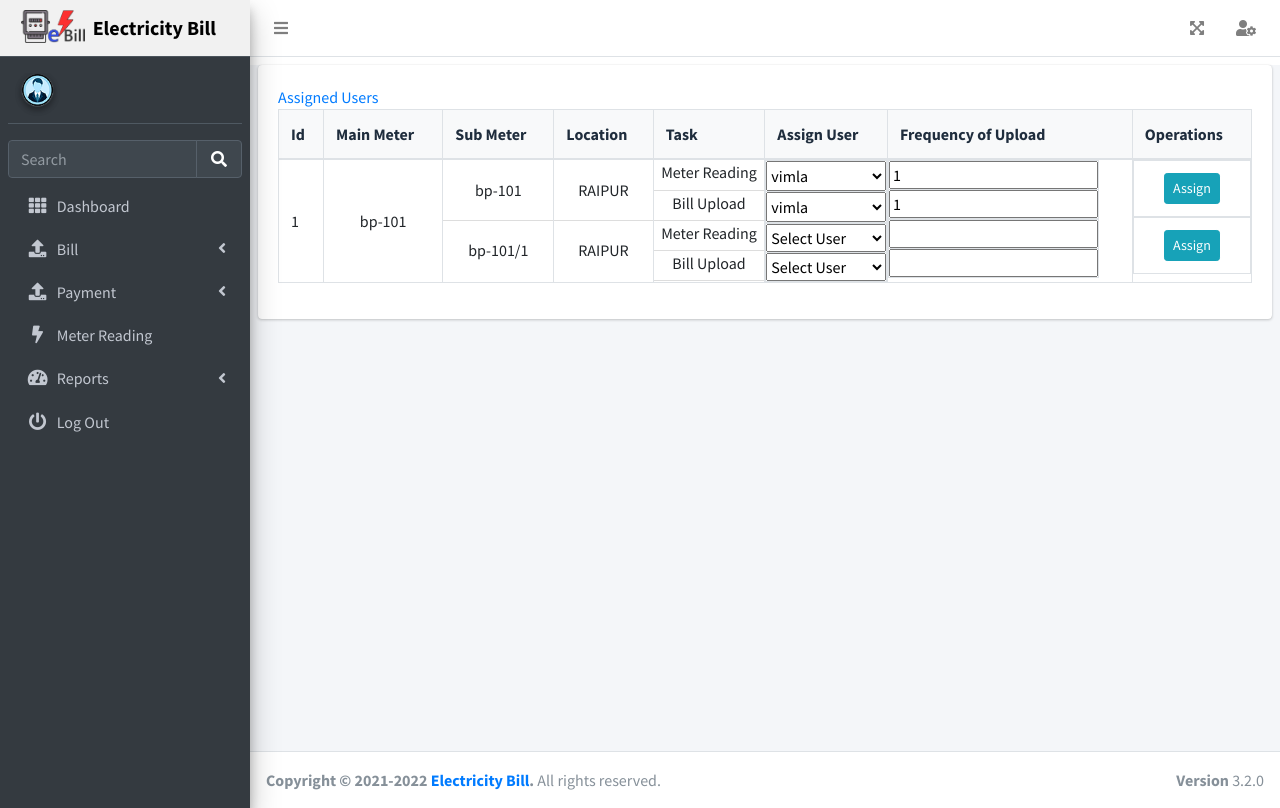
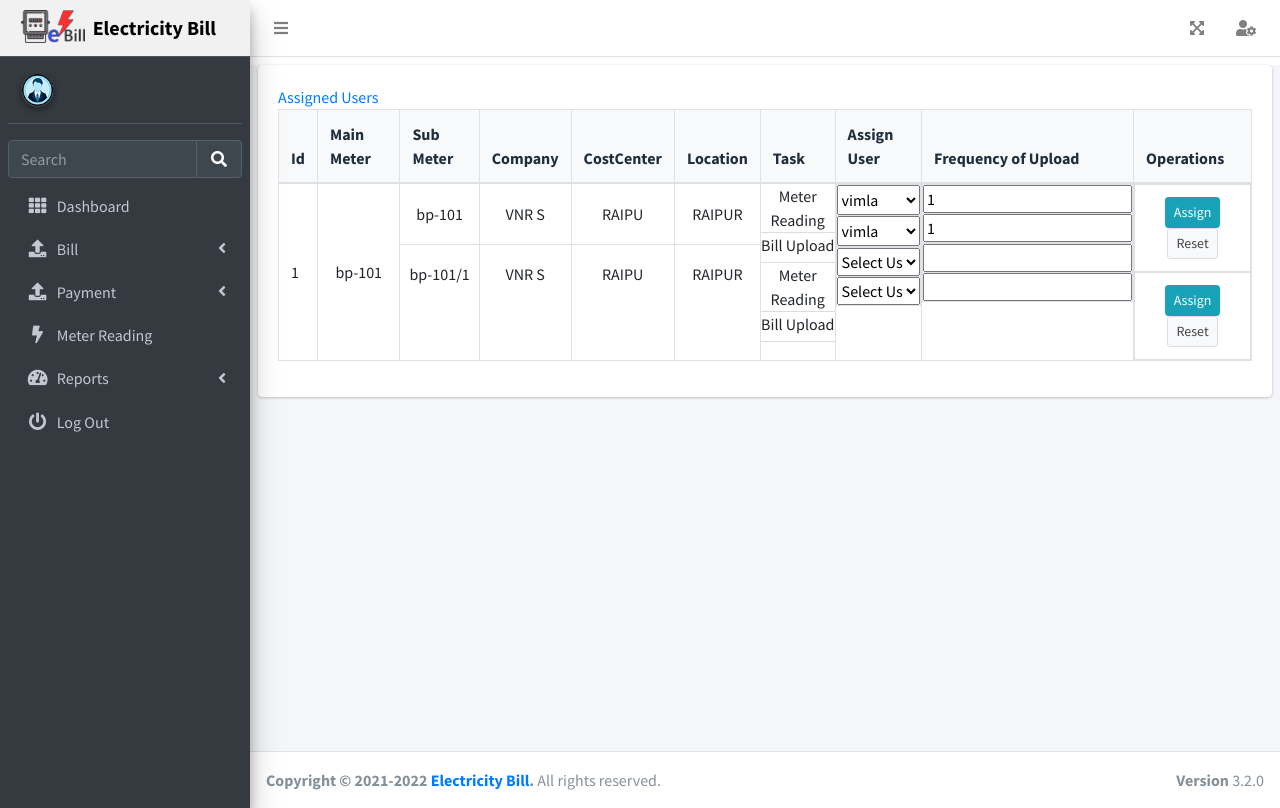
Before and after one commit to rahul1290/bill, a CodeIgniter app: page /bill/index.php/assigntask_ctrl/assign_user_list in a window 1280 px wide. Run offline with CodeIgniter, Linux system fonts and the light colour scheme; data comes from the database, SQL or seed files in the repository; data that the repository does not hold is empty; some libraries are stand-ins or nearby versions.

Commit message:
bill upload and task assign work done

```diff
--- a/application/controllers/Assigntask_ctrl.php
+++ b/application/controllers/Assigntask_ctrl.php
@@ -113,9 +113,97 @@ class Assigntask_ctrl extends CI_Controller {
 	  }
   }
 
+  function assign_user_remove(){
+      $meter = $this->input->post('meter') == '0' ? $this->input->post('sub-meter') : $this->input->post('meter');
+
+      $this->db->query("UPDATE task_assign set status = 0 where sub_meter_id =". $this->input->post('sub-meter')." AND sno_id =". $meter);
+      echo json_encode(array('msg'=>'Remove permissions.','status'=>200));
+  }
+
+  function assign_user_list_submit(){
+      $meter = $this->input->post('meter') == '0' ? $this->input->post('sub-meter') : $this->input->post('meter');
+
+      $this->db->select('task_id');
+      $result = $this->db->get_where('task_assign',array(
+          'sno_id' => $meter,
+          'sub_meter_id' => $this->input->post('sub-meter'),
+          'status' => 1
+      ))->result_array();
+
+      if(count($result)>0){
+          $taskIds = '';
+          foreach($result as $r){
+              $taskIds .= $r['task_id'].',';
+          }
+          $taskIds = rtrim($taskIds, ", ");
+
+          $this->db->query("UPDATE `task_assign` SET `status` = 0
+          WHERE `task_id` IN($taskIds)");
+      }
+
+
+          if($this->input->post('reading-user') == $this->input->post('billupload-user')){
+              $this->db->insert('task_assign',array(
+                  'sno_id' => $meter,
+                  'sub_meter_id' => $this->input->post('sub-meter'),
+                  'user_id' => $this->input->post('reading-user'),
+                  'meter_reading' => $this->input->post('meter_reading'),
+                  'reading_frq' => $this->input->post('reading_frq'),
+                  'bill_upload' => $this->input->post('bill_upload'),
+                  'upload_frq' => $this->input->post('upload_frq'),
+                  'created_by' => $this->session->userdata('user_id'),
+                  'created_at' => date('Y-m-d')
+              ));
+          } else {
+    //           $submit_data = array(
+    //               array(
+    //               'sno_id' => $meter,
+    //               'sub_meter_id' => $this->input->post('sub-meter'),
+    //               'user_id' => $this->input->post('reading-user'),
+    //               'meter_reading' => $this->input->post('meter_reading'),
+    //               'reading_frq' => $this->input->post('reading_frq'),
+    //               'created_by' => $this->session->userdata('user_id'),
+    //               'created_at' => date('Y-m-d')
+    //               ),
+    //               array(
+    //                   'sno_id' => $meter,
+    //                   'sub_meter_id' => $this->input->post('sub-meter'),
+    //                   'user_id' => $this->input->post('billupload-user'),
+    //                   'bill_upload' => $this->input->post('bill_upload'),
+    //                   'upload_frq' => $this->input->post('upload_frq'),
+    //                   'created_by' => $this->session->userdata('user_id'),
+    //                   'created_at' => date('Y-m-d')
+    //               ));
+
+              $this->db->insert('task_assign',array(
+                  'sno_id' => $meter,
+                  'sub_meter_id' => $this->input->post('sub-meter'),
+                  'user_id' => $this->input->post('reading-user'),
+                  'meter_reading' => $this->input->post('meter_reading'),
+                  'reading_frq' => $this->input->post('reading_frq'),
+                  'created_by' => $this->session->userdata('user_id'),
+                  'created_at' => date('Y-m-d')
+              ));
+              $this->db->insert('task_assign',array(
+                  'sno_id' => $meter,
+                  'sub_meter_id' => $this->input->post('sub-meter'),
+                  'user_id' => $this->input->post('billupload-user'),
+                  'bill_upload' => $this->input->post('bill_upload'),
+                  'upload_frq' => $this->input->post('upload_frq'),
+                  'created_by' => $this->session->userdata('user_id'),
+                  'created_at' => date('Y-m-d')
+              ));
+
+              //$this->db->insert_batch('task_assign',$submit_data);
+          }
+
+
+      echo json_encode(array('msg'=>'User Assign successfully.','status'=>200));
+
+  }
   function assign_user_list(){
 	$data['records'] = $this->db->query("SELECT mm.mid,if(isnull(mm.parent_meter),'main-meter','sub-meter') as mtype,mm.bpno,mm.parent_meter,
-								cm.name as company,ccm.name as cost_center_name,lm.name as location,ta.user_id,ta.meter_reading,ta.reading_frq,
+								cm.cid,cm.name as company,ccm.costc_id,ccm.name as cost_center_name,lm.loc_id,lm.name as location,ta.user_id,ta.meter_reading,ta.reading_frq,
 								ta.bill_upload,ta.upload_frq
 								FROM meter_master mm
 								left JOIN meter_master mm2 on mm2.parent_meter = mm.mid
@@ -125,7 +213,7 @@ class Assigntask_ctrl extends CI_Controller {
 								left JOIN (SELECT task_id,if(isnull(sub_meter_id),sno_id,sub_meter_id) as meter_id,user_id,meter_reading,reading_frq,bill_upload,upload_frq FROM task_assign WHERE status = 1) as ta on ta.meter_id = mm.mid
 								group by mm.bpno
 								order by mm.mid")->result_array();
-
+    //print_r($data['records']); die;
 	$this->db->select('*');
 	$data['users'] = $this->db->get_where('users',array('status'=>1))->result_array();
 
--- a/application/controllers/Meter_ctrl.php
+++ b/application/controllers/Meter_ctrl.php
@@ -255,14 +255,14 @@ class Meter_ctrl extends CI_Controller {
   function bill_list(){
       $this->db->select('b.*,mm.bpno,cm.name as companyName,costc.name as costcenterName,lm.name as locationName');
       if($this->session->userdata('role') != 'super_admin'){
-        $this->db->where('b.created_by',$this->session->userdata('userid'));
+        $this->db->where('b.created_by',$this->session->userdata('user_id'));
       }
       $this->db->join('meter_master mm','mm.mid = b.sno_id');
       $this->db->join('company_master cm','cm.cid = mm.cid');
       $this->db->join('cost_center_master costc','costc.costc_id = mm.costc_id');
       $this->db->join('location_master lm','lm.loc_id = mm.loc_id');
       $data['bills'] = $this->db->get_where('bill b',array('b.status'=>1))->result_array();
-
+      //print_r($this->db->last_query()); die;
       $data['main_content'] = $this->load->view('bill-list',$data,true);
       $this->load->view('admin_layout',$data);
   }
--- a/application/views/assigntask-show.php
+++ b/application/views/assigntask-show.php
@@ -22,6 +22,8 @@
                     <th>Id</th>
                     <th>Main Meter</th>
                     <th>Sub Meter</th>
+                    <th>Company</th>
+                    <th>CostCenter</th>
                     <th>Location</th>
                     <th>Task</th>
                     <th>Assign User</th>
@@ -46,6 +48,7 @@
                         ?>
                         <!-- Service No. -->
                         <td class="text-center m-0 p-0" style="vertical-align: middle;height:<?php echo ($ic * 2) * 30; ?>px;"><?php echo $record['bpno']; ?></td>
+
                         <!-- Sub Meter -->
                         <td class="text-center m-0 p-0">
                           <table class="table-fd" width="100%">
@@ -53,6 +56,30 @@
                             <?php foreach($records as $r) {
                               if($r['parent_meter'] == $record['mid']){
                                 echo "<tr><td class='m-0 p-0' style='height:".((($ic * 2) * 30)/$ic)."px;vertical-align: middle;'>".$r['bpno']."</td></tr>";
+                              }
+                            } ?>
+                          </table>
+                        </td>
+
+                        <!-- company -->
+                        <td class="text-center m-0 p-0">
+                          <table class="table-fd" width="100%">
+                          		<tr><td class='m-0 p-0' style='height:<?php echo ((($ic * 2) * 30)/$ic) ?>px;vertical-align: middle;'><?php echo substr($r['company'], 0,5); ?></td></tr>
+                            <?php foreach($records as $r) {
+                              if($r['parent_meter'] == $record['mid']){
+                                  echo "<tr><td class='m-0 p-0' style='height:".((($ic * 2) * 30)/$ic)."px;vertical-align: middle;'>".substr($r['company'], 0,5)."</td></tr>";
+                              }
+                            } ?>
+                          </table>
+                        </td>
+
+                        <!-- costcenter -->
+                        <td class="text-center m-0 p-0">
+                          <table class="table-fd" width="100%">
+                          		<tr><td class='m-0 p-0' style='height:<?php echo ((($ic * 2) * 30)/$ic) ?>px;vertical-align: middle;'><?php echo substr($record['cost_center_name'], 0,5); ?></td></tr>
+                            <?php foreach($records as $r) {
+                              if($r['parent_meter'] == $record['mid']){
+                                  echo "<tr><td class='m-0 p-0' style='height:".((($ic * 2) * 30)/$ic)."px;vertical-align: middle;'>".substr($r['cost_center_name'], 0,5)."</td></tr>";
                               }
                             } ?>
                           </table>
@@ -99,7 +126,7 @@
                         		<tr>
                         			<td style='' class='m-0 p-0'>
 
-                                      <select style='width:100%;height:30px;' id="assign_user_meter_reading_<?php echo $record['mid']; ?>_<?php echo $record['mid']; ?>">
+                                      <select style='width:100%;height:30px;' id="assign_user_meter_reading_<?php echo $record['mid'].'_0'; ?>">
                                         <option value=''>Select User</option>
                                         <?php foreach($users as $user){
                                           if($user['uid'] == $record['user_id']){
@@ -113,7 +140,7 @@
                         		</tr>
                         		<tr>
                         			<td style='' class='m-0 p-0'>
-                                      <select style='width:100%;height:30px;' id="assign_user_bill_uploading_<?php echo $record['mid']; ?>_<?php echo $record['mid']; ?>">
+                                      <select style='width:100%;height:30px;' id="assign_user_bill_uploading_<?php echo $record['mid'].'_0'; ?>">
                                         <option value=''>Select User</option>
                                         <?php foreach($users as $user){
                                           if($user['uid'] == $record['user_id']){
@@ -167,14 +194,14 @@
                         	<table style='height:100%'>
                               <tr>
                                 <td class='m-0 p-0'>
-                                  <input style='height:28px;' type='number' id='reading_freq_<?php echo $record['mid']; ?>_<?php echo $record['mid']; ?>' value="<?php if($record['meter_reading'] == 1){
+                                  <input style='height:28px;' type='number' id='reading_freq_<?php echo $record['mid'].'_0'; ?>' value="<?php if($record['meter_reading'] == 1){
                                       echo $record['reading_frq'];
                                   }?>"/>
                                 </td>
                               </tr>
                               <tr>
                                 <td class='m-0 p-0'>
-                                  <input style='height:28px;' type='number' id='bill_upload_freq_<?php echo $record['mid']; ?>_<?php echo $record['mid']; ?>' value="<?php if($record['bill_upload'] == 1){
+                                  <input style='height:28px;' type='number' id='bill_upload_freq_<?php echo $record['mid'].'_0'; ?>' value="<?php if($record['bill_upload'] == 1){
                                       echo $record['upload_frq'];
                                   }?>"/>
                                 </td>
@@ -209,7 +236,8 @@
                         	<table width="100%" class="m-0 p-0">
                         		<tr>
                         			<td>
-                        				<input class="btn btn-sm btn-info assign_btn" data-id="assign_<?php echo $r['loc_id']; ?>_<?php echo $record['mid']; ?>_<?php echo $record['mid']; ?>" type="button" value="Assign" />
+                        				<input class="btn btn-sm btn-info assign_btn" data-id="assign_<?php echo $r['cid'].'_'.$r['costc_id'].'_'.$r['loc_id'].'_'. $record['mid'].'_0'; ?>" type="button" value="Assign" />
+                        				<input class="btn btn-sm btn-default assign_btn_reset" data-id="assign_<?php echo $r['cid'].'_'.$r['costc_id'].'_'.$r['loc_id'].'_'. $record['mid'].'_0'; ?>" type="button" value="Reset" />
                         			</td>
                         		</tr>
                         	</table>
@@ -218,7 +246,8 @@
                         	    <table width="100%" class="m-0 p-0">
                             		<tr>
                             			<td>
-                            				<input class="btn btn-sm btn-info assign_btn" data-id="assign_<?php echo $r['loc_id']; ?>_<?php echo $r['mid']; ?>_<?php echo $record['mid']; ?>" type="button" value="Assign" />
+                            				<input class="btn btn-sm btn-info assign_btn" data-id="assign_<?php echo $r['cid'].'_'.$r['costc_id'].'_'.$r['loc_id'].'_'. $r['mid'].'_'.$record['mid']; ?>" type="button" value="Assign" />
+                            				<input class="btn btn-sm btn-default assign_btn_reset" data-id="assign_<?php echo $r['cid'].'_'.$r['costc_id'].'_'.$r['loc_id'].'_'. $r['mid'].'_'.$record['mid']; ?>" type="button" value="Reset" />
                             			</td>
                             		</tr>
                             	</table>
@@ -259,14 +288,91 @@
     });
 
 
+    $(document).on('click','.assign_btn_reset',function(){
+    	let str = $(this).data('id');
+    	const x = str.split('_');
+
+    	const company = x[1];
+    	const costcenter = x[2];
+    	const location = x[3];
+    	const subMeter = x[4];
+    	const mainMeter = x[5];
+
+    	$.ajax({
+                url: `${baseUrl}Assigntask_ctrl/assign_user_remove`,
+                method: "POST",
+                dataType: "json",
+                data : {
+                	'company': company,
+                	'costcenter' : costcenter,
+                	'location' : location,
+                	'meter' : mainMeter,
+                	'sub-meter' : subMeter
+                },
+                beforeSend(){},
+                success(response){
+                	alert(response.msg);
+                	location.reload();
+                }
+          });
+    });
+
     $(document).on('click','.assign_btn',function(){
     	let str = $(this).data('id');
     	const x = str.split('_');
-    	const mainMeter = x[2];
-    	const subMeter = x[1];
 
-    	console.log($('#assign_user_meter_reading_'+ x[2] +'_'+ x[1]).val());
-    	console.log($('#reading_freq_'+ x[2] +'_'+ x[1]).val());
+    	const company = x[1];
+    	const costcenter = x[2];
+    	const location = x[3];
+    	const subMeter = x[4];
+    	const mainMeter = x[5];
+
+    	console.log($('#assign_user_meter_reading_'+ subMeter +'_'+ mainMeter).val());
+    	console.log($('#reading_freq_'+ subMeter +'_'+ mainMeter).val());
+    	console.log($('#assign_user_bill_uploading_'+ subMeter +'_'+ mainMeter).val());
+    	console.log($('#bill_upload_freq_'+ subMeter +'_'+ mainMeter).val());
+
+    	formvalid = false;
+
+    	if($('#assign_user_meter_reading_'+ subMeter +'_'+ mainMeter).val() > 0){
+    		if($('#reading_freq_'+ subMeter +'_'+ mainMeter).val() > 0){
+    			if($('#assign_user_bill_uploading_'+ subMeter +'_'+ mainMeter).val() > 0){
+    				if($('#bill_upload_freq_'+ subMeter +'_'+ mainMeter).val() >0){
+    					formvalid = true;
+    				}
+    			}
+    		}
+    	}
+
+    	if(formvalid){
+        	$.ajax({
+                url: `${baseUrl}Assigntask_ctrl/assign_user_list_submit`,
+                method: "POST",
+                dataType: "json",
+                data : {
+                	'company': company,
+                	'costcenter' : costcenter,
+                	'location' : location,
+                	'meter' : mainMeter,
+                	'sub-meter' : subMeter,
+                	'reading-user' : $('#assign_user_meter_reading_'+ subMeter +'_'+ mainMeter).val(),
+                	'billupload-user' : $('#assign_user_bill_uploading_'+ subMeter +'_'+ mainMeter).val(),
+                	'meter_reading' : 1,
+                	'reading_frq' : $('#reading_freq_'+ subMeter +'_'+ mainMeter).val(),
+                	'bill_upload' : 1,
+                	'upload_frq' :$('#bill_upload_freq_'+ subMeter +'_'+ mainMeter).val()
+                },
+                beforeSend(){},
+                success(response){
+                    if(response.status == 200){
+                        alert(response.msg);
+                        location.reload();
+                    }
+                }
+            });
+        } else {
+        	alert('Please fill all required fields.');
+        }
     });
 
     </script>
--- a/application/views/bill-list.php
+++ b/application/views/bill-list.php
@@ -6,6 +6,7 @@
           	<div class="col-sm-12">
           		<h5 class="text-primary" id="page-heading">My Bill Entries</h5>
           		<hr/>
+          		<?php echo $this->session->flashdata('msg'); ?>
           		<div class="table-responsive">
           		<table border="1">
           			<thead>
--- a/application/views/bill-upload.php
+++ b/application/views/bill-upload.php
@@ -432,7 +432,7 @@
                     </div>
                     <div class="form-group row mt-3">
                     	<div class="row">
-                            <label for="inputEmail3" class="col-sm-5 col-form-label text-xs">Image<label class="text-danger">*</label></label>
+                            <label for="inputEmail3" class="col-sm-5 col-form-label text-xs">Image</label>
                             <div class="col-sm-7">
                               <input type="file" name="userfile" id="userfile"  class="form-control"/>
                               <?php echo form_error('userfile'); ?>
```
Also changed, not shown: upload/0ccc1749df8f63909371092900d267f9.png (deleted), upload/19a1d6308923ce04ace72e924b4b083e.png (deleted), upload/3943f118fa7e839bb8a162011b46da1e.png (deleted), upload/6e89c692b90f4933af2c49ec209850a4.png (deleted), upload/77dbcee63ba97d51bafafef4e80ece3e.png (deleted), upload/b6faeb8635a24ebd97ee0226fe5b201c.png (deleted), upload/b98a36bf384a7f2afe46f9d278376240.png (deleted), upload/bd992d1a6ddb73690eedacd92d4e0e08.png (deleted), upload/bills/c5a6bc5891417858e050fc74feb68e34.png (deleted), upload/download.png (deleted), upload/download1.png (deleted), upload/fcc1185247ecd7899f376a2e9afccd4b.png (deleted).
